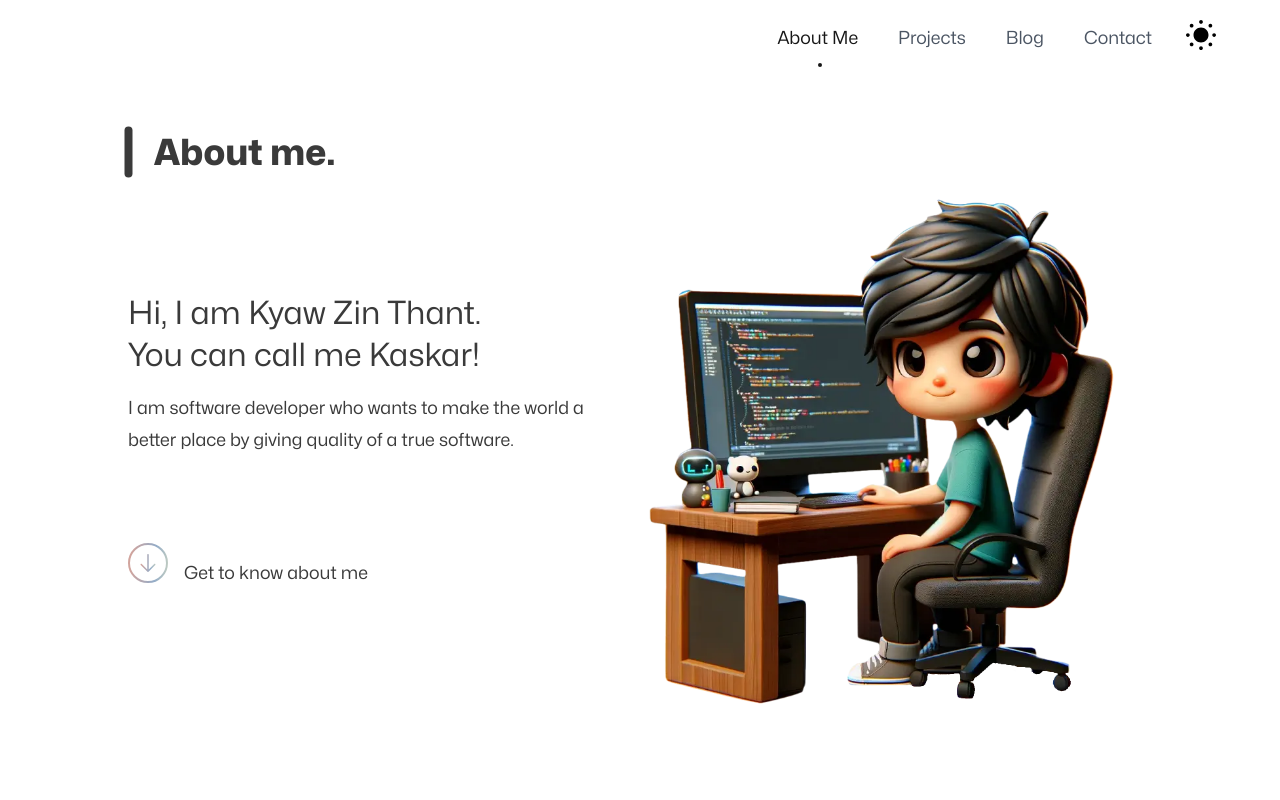
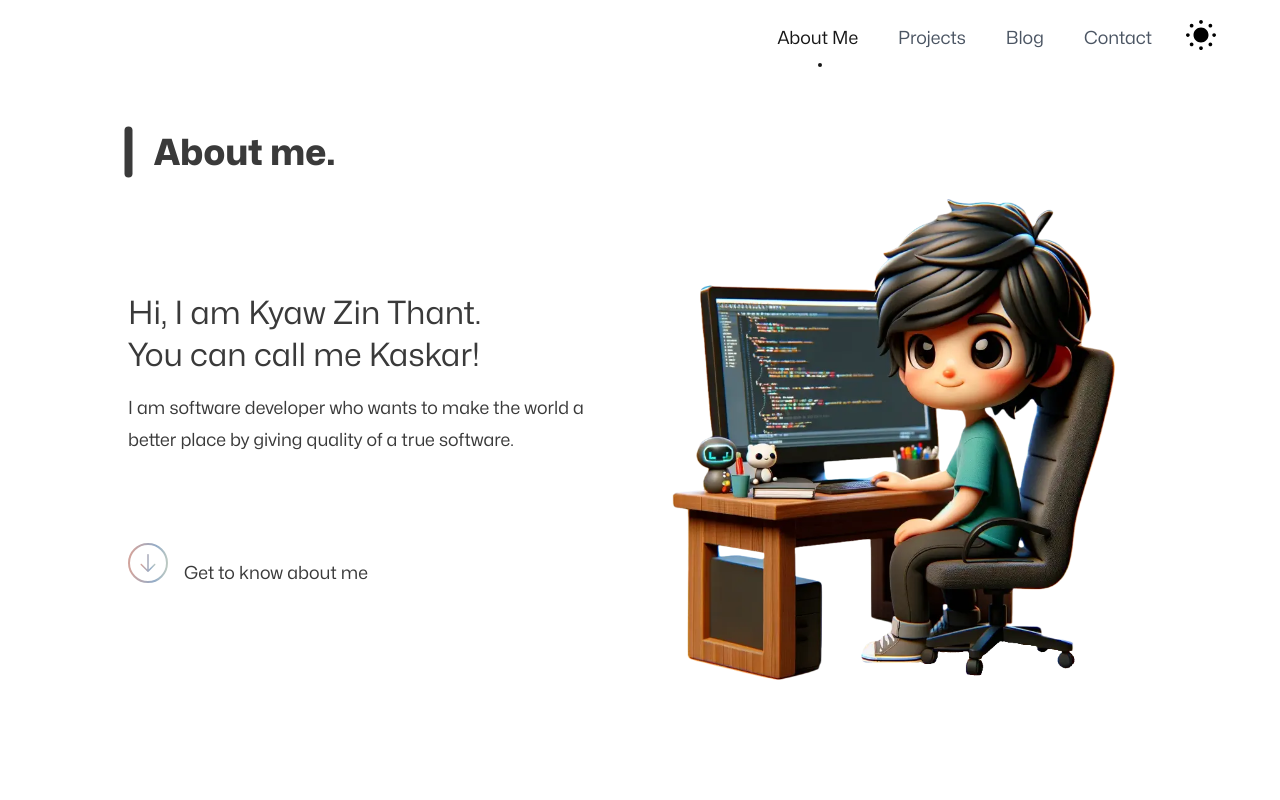
Before and after one commit to kzinthant-d3v/personalportfolio, a Next.js app: page / in a window 1280 px wide. Shown: the top 800 px of the page. Built offline with nearby package versions, Linux system fonts and the light colour scheme.

Commit message:
optimized image

```diff
--- a/src/components/header-section/index.tsx
+++ b/src/components/header-section/index.tsx
@@ -42,7 +42,8 @@ const HeaderSection = () => {
               src={HeroImg}
               alt="Hero Image"
               loading="eager"
-              placeholder="blur"
+              width={500}
+              className="mx-auto"
             />
           </div>
         </div>
```
